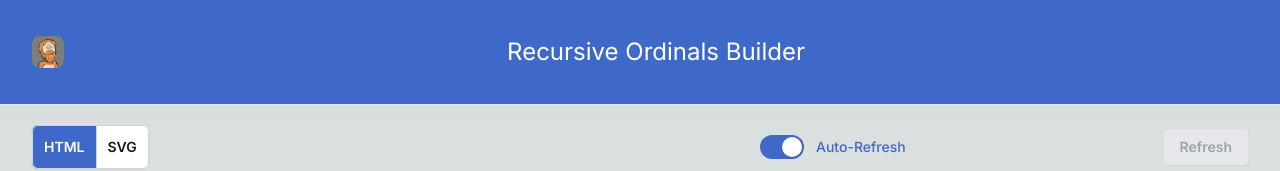
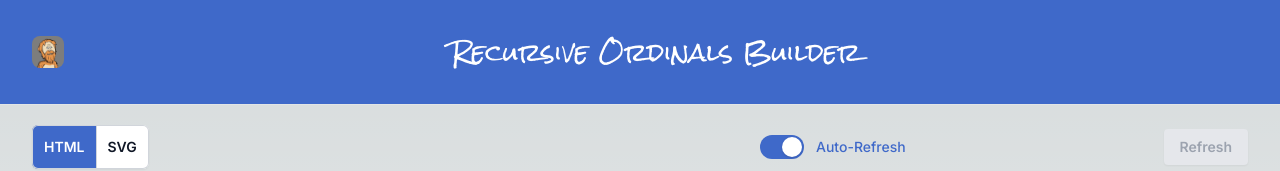
Before and after one commit to thaddeusdiamond/btc-toolkit, a Next.js app: page / in a window 1280 px wide. Shown: the top 171 px of the page. Built offline with nearby package versions, Linux system fonts and the light colour scheme.

Commit message:
Rock Salt (font): Add a custom font for the fun header at the top

```diff
--- a/src/app/globals.css
+++ b/src/app/globals.css
@@ -1,3 +1,5 @@
+@import url('https://fonts.googleapis.com/css2?family=Rock+Salt&display=swap');
+
 @tailwind base;
 @tailwind components;
 @tailwind utilities;
--- a/src/app/layout.js
+++ b/src/app/layout.js
@@ -18,7 +18,7 @@ function Header() {
             </a>
           </div>
           <div className="flex-shrink-0">
-            <h1 className="text-2xl text-white">Recursive Ordinals Builder</h1>
+            <h1 className="text-2xl text-white font-custom-titles">Recursive Ordinals Builder</h1>
           </div>
           <div className="flex-shrink-0">
           </div>
--- a/tailwind.config.js
+++ b/tailwind.config.js
@@ -21,6 +21,9 @@ module.exports = {
       'tangz-blue-lighter': '#6284E8',
       'tangz-blue-darker': '#002070'
     },
+    fontFamily: {
+      'custom-titles': ['Rock Salt']
+    },
     extend: {
       backgroundImage: {
         'gradient-radial': 'radial-gradient(var(--tw-gradient-stops))',
```
